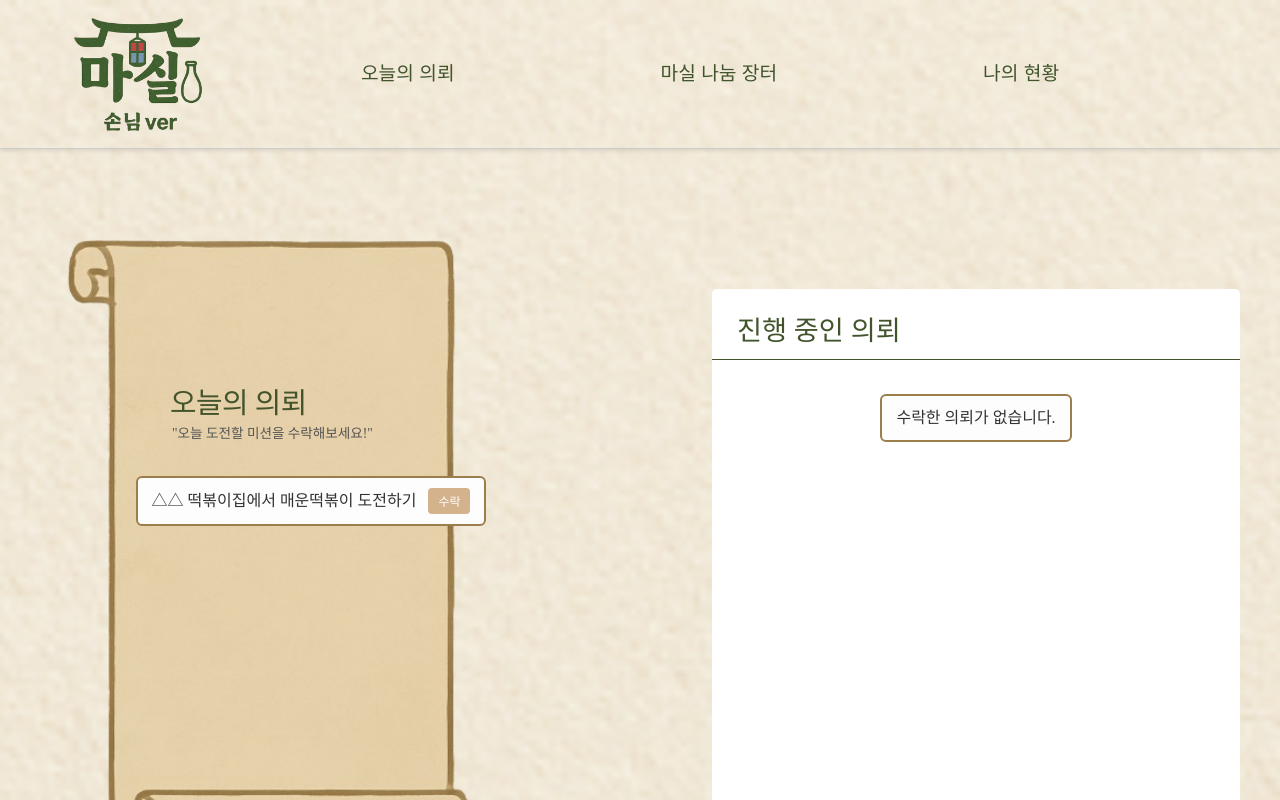
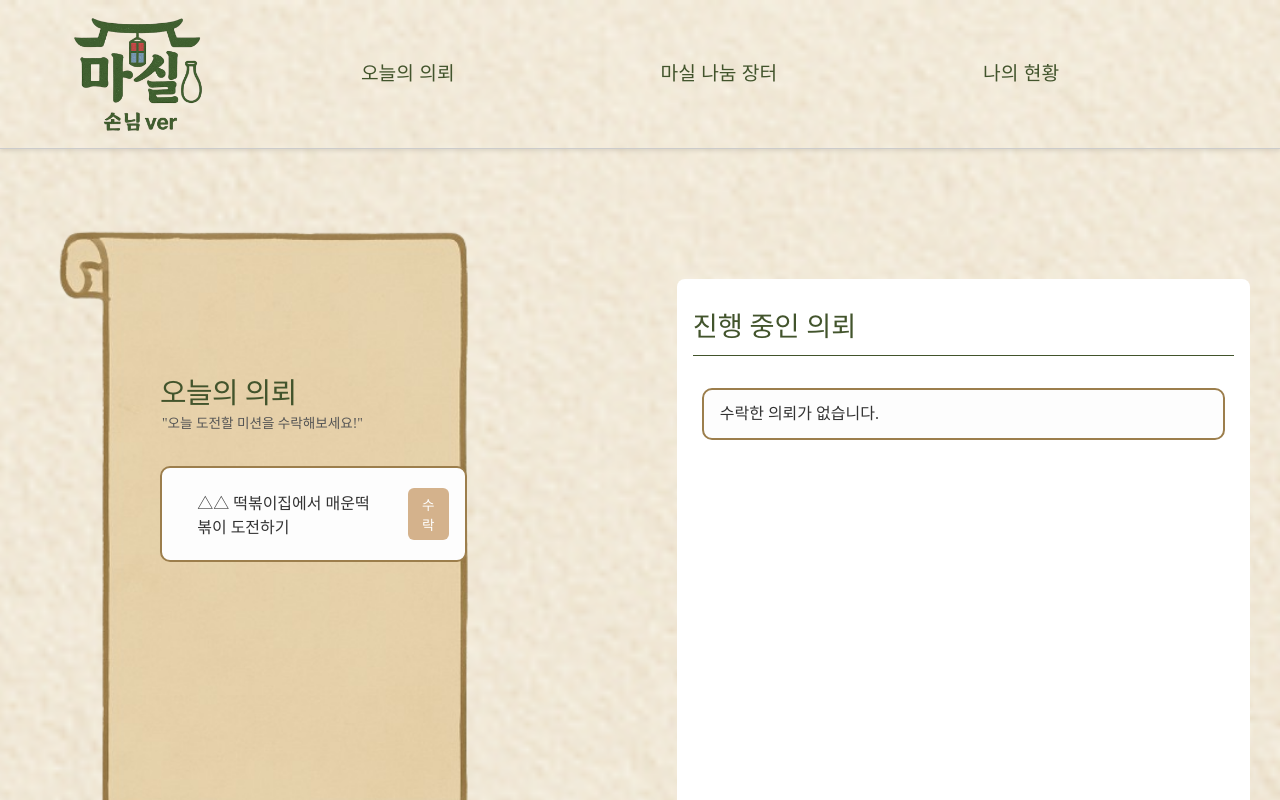
Before and after one commit to BBoyeon/InDev_front, a React (Vite) app: page /customer-quest in a window 1280 px wide. Shown: the top 800 px of the page. Built offline with nearby package versions, Linux system fonts and the light colour scheme; a web font is replaced by a local one.

Commit message:
CustomerQuest Owner에 맞추어 수정

```diff
--- a/src/Customer/CustomerQuest/CustomerQuest.css
+++ b/src/Customer/CustomerQuest/CustomerQuest.css
@@ -18,17 +18,17 @@
 .customer-quest-underheader {
   display: flex;
   flex-direction: row;
-  justify-content: center; /* ✅ 가운데 정렬 */
-  gap: 80px; /* ✅ 박스 간 거리 */
-  padding: 60px 40px;
+  justify-content: center;
+  gap: 30px;
+  padding: 50px 30px;
 }
 
 .customer-myquest {
   background-image: url('/두루마기.png');
   background-repeat: no-repeat;
   background-size: contain;
-  width: 480px; /* ✅ 넓힘 */
-  height: 880px; /* ✅ 높임 */
+  width: 500px;
+  height: 900px;
   padding-left: 90px;
   padding-top: 80px;
 }
@@ -37,81 +37,181 @@
   color: #42542c;
   font-size: 1.8em;
   padding-top: 80px;
-  padding-left: 40px;   /* ← 오른쪽으로 이동 */
+  padding-left: 40px;
   margin-bottom: 4px;
-  letter-spacing: -0.5px; /* 글자 간격 조금 좁게 */
+  letter-spacing: -0.5px;
 }
 
 .customer-myquest-description {
   font-size: 0.85em;
   color: #555;
   margin-top: 4px;
-  margin-left: 42px; /* 제목과 맞춰주기 */
+  margin-left: 42px;
 }
-
 
 .customer-mission-list {
   width: 100%;
-  max-height: none;      /* 불필요한 제한 제거 */
-  height: auto;          /* 자동 높이 조절 */
-  overflow: visible;     /* 스크롤 제거 */
+  height: auto;
   display: flex;
   justify-content: center;
-  align-items: center;
+  align-items: flex-start;
   flex-direction: column;
   padding: 0;
   margin-top: 16px;
 }
 
-.customer-mission-list::-webkit-scrollbar {
-  width: 6px;
-  border-radius: 4px;
-  background: #f0f0f0;
-}
-
-.customer-mission-hanjul {
-  display: inline-flex;              /* 요소 크기 자동 조정 + 버튼 포함 가로 정렬 */
+.customer-mission-hanjul-today {
+  display: flex;
+  justify-content: space-between;
   align-items: center;
   background-color: #fdfdfd;
   border: 2px solid #9c7e4c;
-  padding: 10px 14px;
-  margin: 16px auto;
-  border-radius: 6px;
+  padding: 12px 16px;
+  margin: 16px 0 16px 40px;
+  border-radius: 10px;
   font-size: 1em;
   color: #333;
-  white-space: nowrap;              /* 줄바꿈 방지 */
-  text-align: center;
-  gap: 12px;                         /* 텍스트와 버튼 사이 간격 */
+  text-align: left;
+  gap: 12px;
+  width: 70%;
+}
+
+.customer-mission-hanjul-ongoing {
+  display: flex;
+  justify-content: space-between;
+  align-items: center;
+  background-color: #fdfdfd;
+  border: 2px solid #9c7e4c;
+  padding: 12px 16px;
+  margin: 16px auto;
+  border-radius: 10px;
+  font-size: 1em;
+  color: #333;
+  text-align: left;
+  gap: 12px;
+  width: 90%;
+}
+
+.customer-mission-hanjul-ongoing strong {
+    font-size: 1.5em;
+}
+
+.mission-title-button {
+  border: none;
+  background: transparent;
+  cursor: pointer;
+  font-size: 1em;
+  color: #333;
+  text-align: left;
+}
+.mission-title-button:hover {
+  text-decoration: underline;
 }
 
 .customer-accept-button {
-  font-size: 0.75em;
-  padding: 4px 10px;
+  font-size: 0.85em;
+  padding: 6px 12px;
   border: none;
   background-color: #d4b28c;
   color: white;
-  border-radius: 4px;
+  border-radius: 6px;
   cursor: pointer;
-  flex-shrink: 0;                   /* 버튼은 줄지 않도록 */
 }
-
 .customer-accept-button:hover {
   background-color: #c79c6e;
 }
 
-.customer-nowquest{
+.customer-nowquest {
   margin-left: 140px;
   margin-top: 80px;
-    border-radius: 5px;
+  border-radius: 8px;
   width: 700px;
   height: 550px;
   background-color: white;
+  padding: 16px;
+  overflow-y: auto;
 }
-.customer-nowquest-title{
+
+.customer-nowquest-title {
   color: #42542c;
   font-size: 1.7em;
-    padding-left: 25px;
-    padding-top: 10px;
   padding-bottom: 12px;
-    border-bottom: 1px solid #42542c; /* 아래쪽 테두리 */
+  border-bottom: 1px solid #42542c;
+  margin-bottom: 12px;
 }
+
+.quest-status {
+  display: inline-block;
+  padding: 6px 10px;
+  border-radius: 999px;
+  font-size: 20px;
+  font-weight: 600;
+}
+.quest-status.ongoing {
+  background: #eef2ff;
+  color: #4338ca;
+}
+.quest-status.completed {
+  background: #d1fae5;
+  color: #065f46;
+}
+
+/* 모달 공통 */
+.modal-backdrop {
+  position: fixed;
+  inset: 0;
+  background: rgba(0,0,0,0.45);
+  display: flex;
+  align-items: center;
+  justify-content: center;
+  z-index: 50;
+}
+.modal-panel {
+  width: min(480px, 92vw);
+  background: #fff;
+  border-radius: 16px;
+  padding: 20px;
+  box-shadow: 0 10px 30px rgba(0,0,0,0.25);
+  animation: fadeInUp .2s ease-out;
+}
+.modal-header {
+  display: flex;
+  justify-content: space-between;
+  align-items: center;
+  margin-bottom: 12px;
+}
+.modal-close {
+  border: 0;
+  background: transparent;
+  font-size: 24px;
+  line-height: 1;
+  cursor: pointer;
+}
+@keyframes fadeInUp {
+  from { opacity: 0; transform: translateY(10px); }
+  to   { opacity: 1; transform: translateY(0); }
+}
+
+.mission-detail-body {
+  display: flex;
+  flex-direction: column;
+  gap: 12px;
+  margin-top: 6px;
+}
+.mission-detail-row {
+  background: #f9fafb;
+  border: 1px solid #eef0f2;
+  border-radius: 10px;
+  padding: 12px;
+}
+.mission-detail-label {
+  display: inline-block;
+  font-size: 12px;
+  color: #6b7280;
+  margin-bottom: 4px;
+}
+.mission-detail-text {
+  margin: 0;
+  font-size: 14px;
+  color: #111827;
+}
--- a/src/Customer/CustomerQuest/CustomerQuest.jsx
+++ b/src/Customer/CustomerQuest/CustomerQuest.jsx
@@ -1,17 +1,17 @@
-// src/pages/CustomerQuest.jsx
 import React, { useState, useEffect } from 'react'
 import './CustomerQuest.css'
 import AppHeader from '../CustomerAppHeader/AppHeader'
 
 const questList = [
-  '○○ 불닭발에서 튤립닭발 먹기',
-  '△△ 떡볶이집에서 매운떡볶이 도전하기',
-  '☆☆ 카페에서 민트초코 음료 마시기'
+  { title: '○○ 불닭발에서 튤립닭발 먹기', content: '매운 튤립 닭발을 먹고 인증샷 남기기', reward: '스탬프 1개' },
+  { title: '△△ 떡볶이집에서 매운떡볶이 도전하기', content: '가장 매운 단계 도전 성공하기', reward: '음료 1개' },
+  { title: '☆☆ 카페에서 민트초코 음료 마시기', content: '민트초코 라떼 사진 찍기', reward: '포인트 100점' }
 ]
 
 const CustomerQuest = () => {
-  const [todayQuest, setTodayQuest] = useState('')
+  const [todayQuest, setTodayQuest] = useState(null)
   const [ongoingQuests, setOngoingQuests] = useState([])
+  const [selectedQuest, setSelectedQuest] = useState(null)
 
   useEffect(() => {
     const random = questList[Math.floor(Math.random() * questList.length)]
@@ -19,8 +19,10 @@ const CustomerQuest = () => {
   }, [])
 
   const handleAccept = () => {
-    setOngoingQuests([...ongoingQuests, todayQuest])
-    setTodayQuest('')
+    if (todayQuest) {
+      setOngoingQuests([...ongoingQuests, { ...todayQuest, status: '진행 중' }])
+      setTodayQuest(null)
+    }
   }
 
   return (
@@ -28,6 +30,7 @@ return (
       <AppHeader />
       <div className="customer-quest-underheader">
 
+        {/* 오늘의 의뢰 */}
         <div className="customer-myquest">
           <h1 className="customer-myquest-title">오늘의 의뢰</h1>
           <p className="customer-myquest-description">
@@ -36,35 +39,72 @@ return (
 
           <div className="customer-mission-list">
             {todayQuest ? (
-            <div className="customer-mission-hanjul">
-              {todayQuest}
+              <div className="customer-mission-hanjul-today">
+                <button
+                  className="mission-title-button"
+                  onClick={() => setSelectedQuest(todayQuest)}
+                >
+                  {todayQuest.title}
+                </button>
                 <button onClick={handleAccept} className="customer-accept-button">
                   수락
                 </button>
               </div>
             ) : (
-            <div className="customer-mission-hanjul">오늘의 의뢰를 수락하셨습니다!</div>
+              <div className="customer-mission-hanjul-today">오늘의 의뢰를 수락하셨습니다!</div>
             )}
           </div>
         </div>
 
+        {/* 진행 중인 의뢰 */}
         <div className="customer-nowquest">
           <h1 className="customer-nowquest-title">진행 중인 의뢰</h1>
           <div className="customer-mission-list">
             {ongoingQuests.length === 0 ? (
-            <div className="customer-mission-hanjul">수락한 의뢰가 없습니다.</div>
+              <div className="customer-mission-hanjul-ongoing">수락한 의뢰가 없습니다.</div>
             ) : (
               ongoingQuests.map((quest, idx) => (
-              <div key={idx} className="customer-mission-hanjul">{quest}</div>
+                <div key={idx} className="customer-mission-hanjul-ongoing">
+                  <div>
+                    <strong>의뢰 제목 : {quest.title}</strong>
+                    <p>내용 : {quest.content}</p>
+                    <p>보상 : {quest.reward}</p>
+                  </div>
+                  <span className={`quest-status ${quest.status === '완료' ? 'completed' : 'ongoing'}`}>
+                    {quest.status}
+                  </span>
+                </div>
               ))
             )}
           </div>
         </div>
+      </div>
+
+      {/* 상세 모달 */}
+      {selectedQuest && (
+        <div className="modal-backdrop" onClick={() => setSelectedQuest(null)}>
+          <div className="modal-panel" onClick={(e) => e.stopPropagation()}>
+            <div className="modal-header">
+              <h2>{selectedQuest.title}</h2>
+              <button className="modal-close" onClick={() => setSelectedQuest(null)}>×</button>
+            </div>
+
+            <div className="mission-detail-body">
+              <div className="mission-detail-row">
+                <span className="mission-detail-label">내용</span>
+                <p className="mission-detail-text">{selectedQuest.content}</p>
+              </div>
+              <div className="mission-detail-row">
+                <span className="mission-detail-label">보상</span>
+                <p className="mission-detail-text">{selectedQuest.reward}</p>
+              </div>
+            </div>
+          </div>
+        </div>
+      )}
 
     </div>
-  </div>
   )
-
 }
 
 export default CustomerQuest
```
Lines whose indentation alone changed are shown as unchanged.
